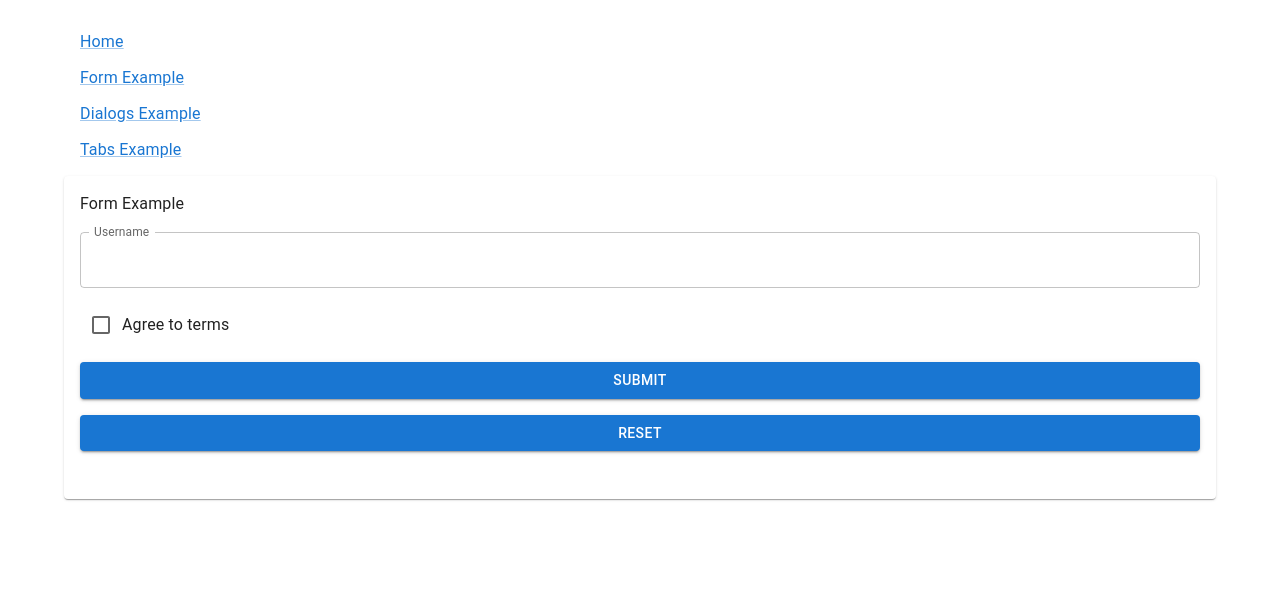
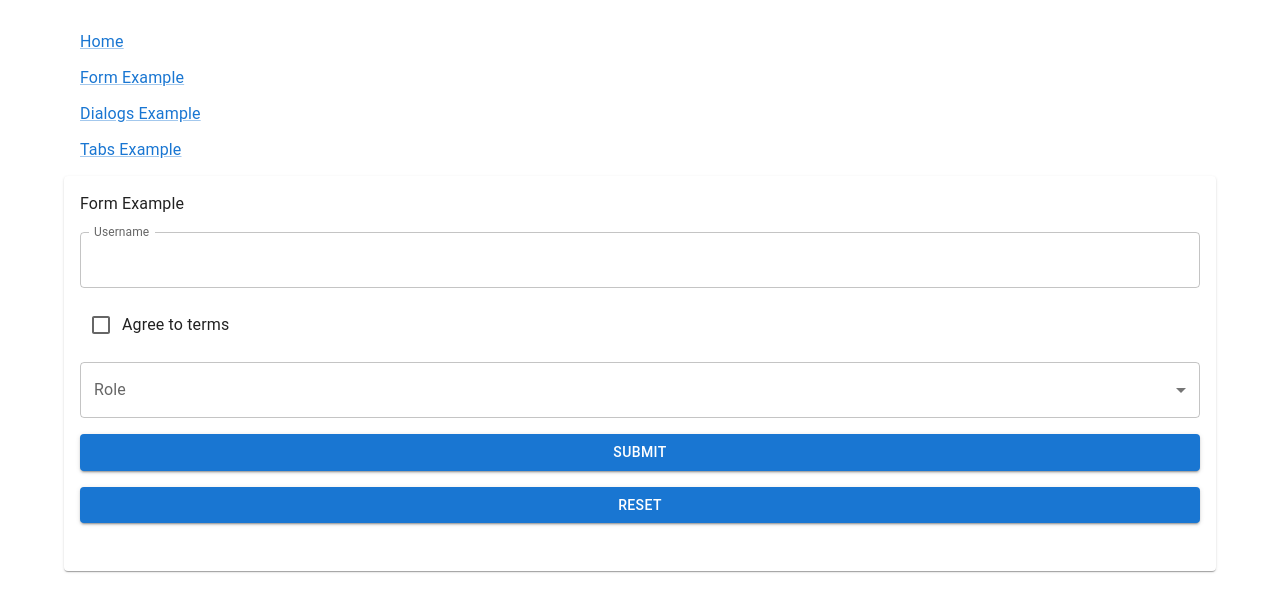
Before and after one commit to cwncollab-org/component-kit, a React (Vite) app: page /form-example in a window 1280 px wide. Shown: the top 612 px of the page. Built offline with nearby package versions, Linux system fonts and the light colour scheme.

Commit message:
Add Select component to form library and integrate into FormExample for role selection

```diff
--- /dev/null
+++ b/src/lib/form/Select.tsx
@@ -0,0 +1,58 @@
+import {
+  FormControl as MuiFormControl,
+  FormControlProps as MuiFormControlProps,
+  InputLabel as MuiInputLabel,
+  InputLabelProps as MuiInputLabelProps,
+  Select as MuiSelect,
+  SelectProps as MuiSelectProps,
+  FormHelperText as MuiFormHelperText,
+  FormHelperTextProps as MuiFormHelperTextProps,
+} from '@mui/material'
+import { useFieldContext } from './formHooks'
+import { useId, useMemo } from 'react'
+
+type Props = MuiFormControlProps & {
+  label?: string
+  slotProps?: {
+    inputLabel?: MuiInputLabelProps
+    select?: MuiSelectProps
+    helperText?: MuiFormHelperTextProps
+  }
+}
+export function Select(props: Props) {
+  const field = useFieldContext<string>()
+  const { children, slotProps, ...rest } = props
+
+  const id = useId()
+  const labelId = `${id}-label`
+  const selectId = `${id}-select`
+
+  const errorText = useMemo(() => {
+    if (field.state.meta.errors.length === 0) return null
+    return field.state.meta.errors.map(error => error.message).join(', ')
+  }, [field.state.meta.errors])
+
+  return (
+    <MuiFormControl error={Boolean(errorText)} {...rest}>
+      <MuiInputLabel id={labelId} {...slotProps?.inputLabel}>
+        {props.label}
+      </MuiInputLabel>
+      <MuiSelect
+        id={selectId}
+        labelId={labelId}
+        {...slotProps?.select}
+        label={props.label}
+        name={field.name}
+        value={field.state.value}
+        onChange={ev => field.handleChange(ev.target.value as string)}
+      >
+        {children}
+      </MuiSelect>
+      {Boolean(errorText) && (
+        <MuiFormHelperText {...slotProps?.helperText}>
+          {errorText}
+        </MuiFormHelperText>
+      )}
+    </MuiFormControl>
+  )
+}
--- a/src/lib/form/TextField.tsx
+++ b/src/lib/form/TextField.tsx
@@ -8,7 +8,7 @@ import { useMemo } from 'react'
 type Props = Omit<MuiTextFieldProps, 'name'> & {}
 
 export function TextField(props: Props) {
-  const { label, ...rest } = props
+  const { label, slotProps, ...rest } = props
   const field = useFieldContext<string>()
 
   const errorText = useMemo(() => {
@@ -23,7 +23,10 @@ export function TextField(props: Props) {
       value={field.state.value}
       onBlur={field.handleBlur}
       onChange={e => field.handleChange(e.target.value)}
-      slotProps={{ inputLabel: { shrink: true } }}
+      slotProps={{
+        inputLabel: { shrink: true },
+        ...slotProps,
+      }}
       error={field.state.meta.errors.length > 0}
       helperText={errorText}
       {...rest}
--- a/src/lib/form/formHooks.ts
+++ b/src/lib/form/formHooks.ts
@@ -1,12 +1,14 @@
 import { createFormHook, createFormHookContexts } from '@tanstack/react-form'
 import { TextField } from './TextField'
 import { Checkbox } from './Checkbox'
+import { Select } from './Select'
+
 export const { fieldContext, formContext, useFieldContext } =
   createFormHookContexts()
 
 export const { useAppForm, withForm } = createFormHook({
   fieldContext,
   formContext,
-  fieldComponents: { TextField, Checkbox },
+  fieldComponents: { TextField, Checkbox, Select },
   formComponents: {},
 })
--- a/src/routes/form-example.tsx
+++ b/src/routes/form-example.tsx
@@ -1,11 +1,12 @@
 import { createFileRoute } from '@tanstack/react-router'
-import { Box, Button, Paper, Stack, Typography } from '@mui/material'
+import { Box, Button, MenuItem, Paper, Stack, Typography } from '@mui/material'
 import { useAppForm } from '../lib'
 import { useState } from 'react'
 import { z } from 'zod'
 
 const formSchema = z.object({
   username: z.string().min(1),
+  role: z.enum(['admin', 'user']),
   agree: z.boolean(),
 })
 
@@ -16,14 +17,18 @@ export const Route = createFileRoute('/form-example')({
 })
 
 export function FormExample() {
-  const [value, setValue] = useState<FormValues | undefined>()
+  const [value, setValue] = useState<FormValues | undefined>(undefined)
   const form = useAppForm({
     defaultValues: {
       username: '',
+      role: '',
       agree: false,
     },
     validators: {
       onSubmit: formSchema,
+    },
+    onSubmit: ({ value }) => {
+      setValue(value as FormValues)
     },
   })
   return (
@@ -49,6 +54,20 @@ export function FormExample() {
             name='agree'
             children={field => <field.Checkbox label='Agree to terms' />}
           />
+
+          <form.AppField
+            name='role'
+            children={field => (
+              <field.Select label='Role'>
+                <MenuItem value=''>
+                  <em>None</em>
+                </MenuItem>
+                <MenuItem value='admin'>Admin</MenuItem>
+                <MenuItem value='user'>User</MenuItem>
+              </field.Select>
+            )}
+          />
+
           <Button type='submit' variant='contained'>
             Submit
           </Button>
```
